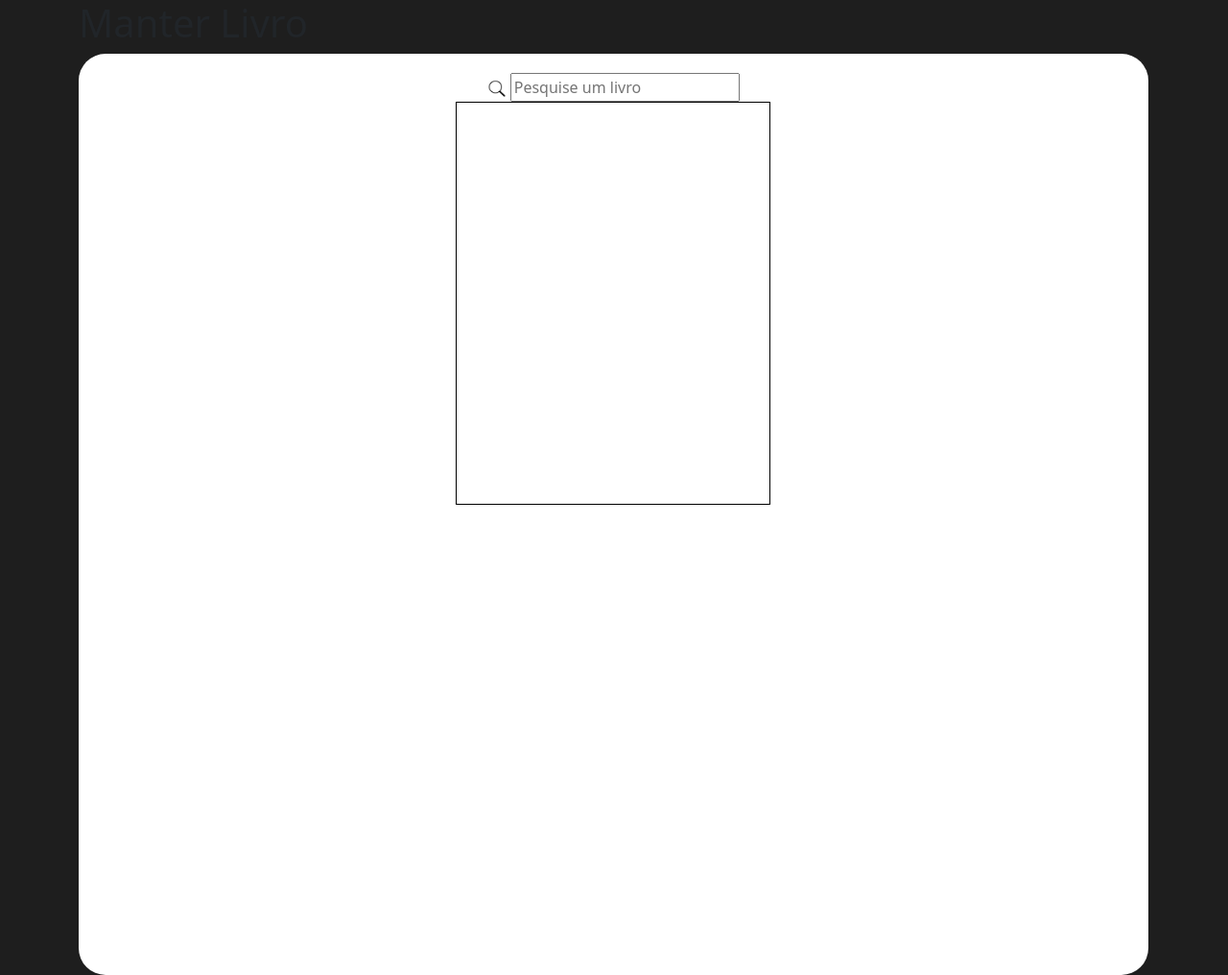
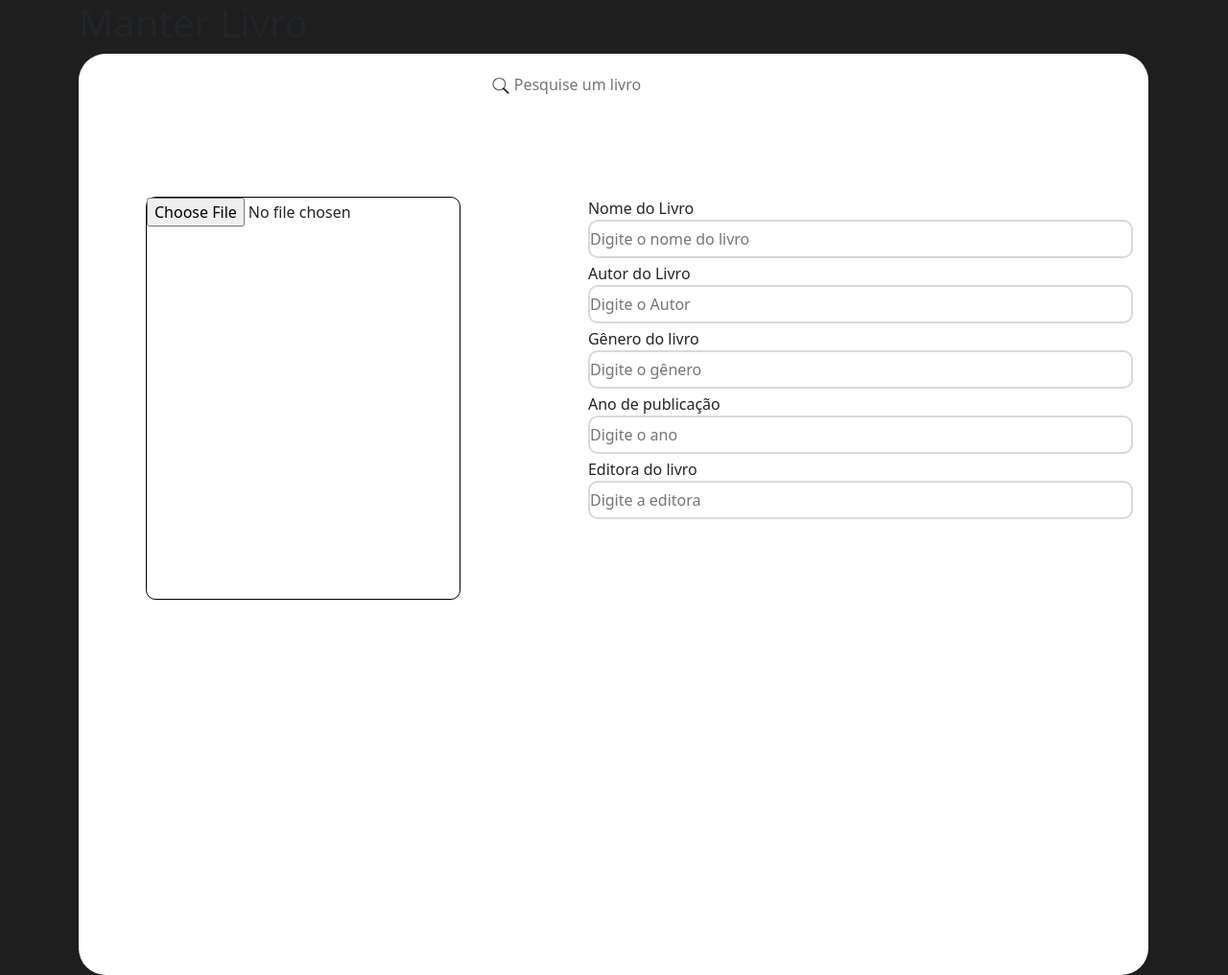
Before and after one commit to Alan-Nasciment0/TCC_2025, a PHP site: page /paginas_tcc/pgManterLivro.php in a window 1280 px wide. Shown: the whole page at 96% size. Run offline with PHP 8.4, Linux system fonts and the light colour scheme.

Commit message:
formatando a pgManterLivro.php

```diff
--- a/css_js/css/pgManterLivro.css
+++ b/css_js/css/pgManterLivro.css
@@ -20,10 +20,42 @@ body {
     width: 1.21rem;
     height: 1.21rem;
 }
-.containerInformacoesLivro {
+.adicionarCapaLivro {
     width: 20.5rem;
     height: 26.25rem;
     border-width: 1px;
     border-style: solid;
     border-color: #000;
+    border-radius: 0.62rem;
 }
+.informacoesLivro {
+    height: 26.25rem;
+    width: 32.12rem;
+    gap: 1.25rem;
+}
+.containerCampoPreencher {
+    height: 4.25rem;
+    width: 32.12rem;
+}
+.campoPreencher {
+    height: 40px;
+    width: 568px;
+    border-style: solid;
+    border-width: 2px;
+    border-color: #D9D9D9;
+    border-radius: 10px;
+    display: flex;
+    flex-direction: column-reverse;
+    justify-content: center;
+}
+input {
+    border: none;
+    background: none;
+    padding: 0;
+    margin: 0;
+    outline: none;
+    box-shadow: none;
+    font: inherit;
+    color: inherit;
+    width: auto;
+  }
--- a/paginas_tcc/pgManterLivro.php
+++ b/paginas_tcc/pgManterLivro.php
@@ -20,29 +20,44 @@
             </search>
 
             <div class="containerInformacoesLivro">
-                <div style="display: flex;">
+                <div style="display: flex; gap: 8.31rem; margin-top: 6.56rem;">
                     <div class="adicionarCapaLivro">
-
+                        <input type="file">
                     </div>
                     <div class="informacoesLivro">
-                        <div>
-
+                        <div class="containerCampoPreencher">
+                            <label>Nome do Livro</label>
+                            <div class="campoPreencher">
+                                <input class="placeHolder" type="text" id="email" name="email" placeholder="Digite o nome do livro" class="text-body-secondary">
+                            </div>
                         </div>
 
-                        <div>
-
+                        <div class="containerCampoPreencher">
+                            <label>Autor do Livro</label>
+                            <div class="campoPreencher">
+                                <input class="placeHolder" type="text" id="email" name="email" placeholder="Digite o Autor" class="text-body-secondary">
+                            </div>
                         </div>
 
-                        <div>
-
+                        <div class="containerCampoPreencher">
+                            <label>Gênero do livro</label>
+                            <div class="campoPreencher">
+                                <input class="placeHolder" type="text" id="email" name="email" placeholder="Digite o gênero" class="text-body-secondary">
+                            </div>
                         </div>
 
-                        <div>
-
+                        <div class="containerCampoPreencher">
+                            <label>Ano de publicação</label>
+                            <div class="campoPreencher">
+                                <input class="placeHolder" type="text" id="email" name="email" placeholder="Digite o ano" class="text-body-secondary">
+                            </div>
                         </div>
 
-                        <div>
-
+                        <div class="containerCampoPreencher">
+                            <label>Editora do livro</label>
+                            <div class="campoPreencher">
+                                <input class="placeHolder" type="text" id="email" name="email" placeholder="Digite a editora" class="text-body-secondary">
+                            </div>
                         </div>
                     </div>
                 </div>
```
